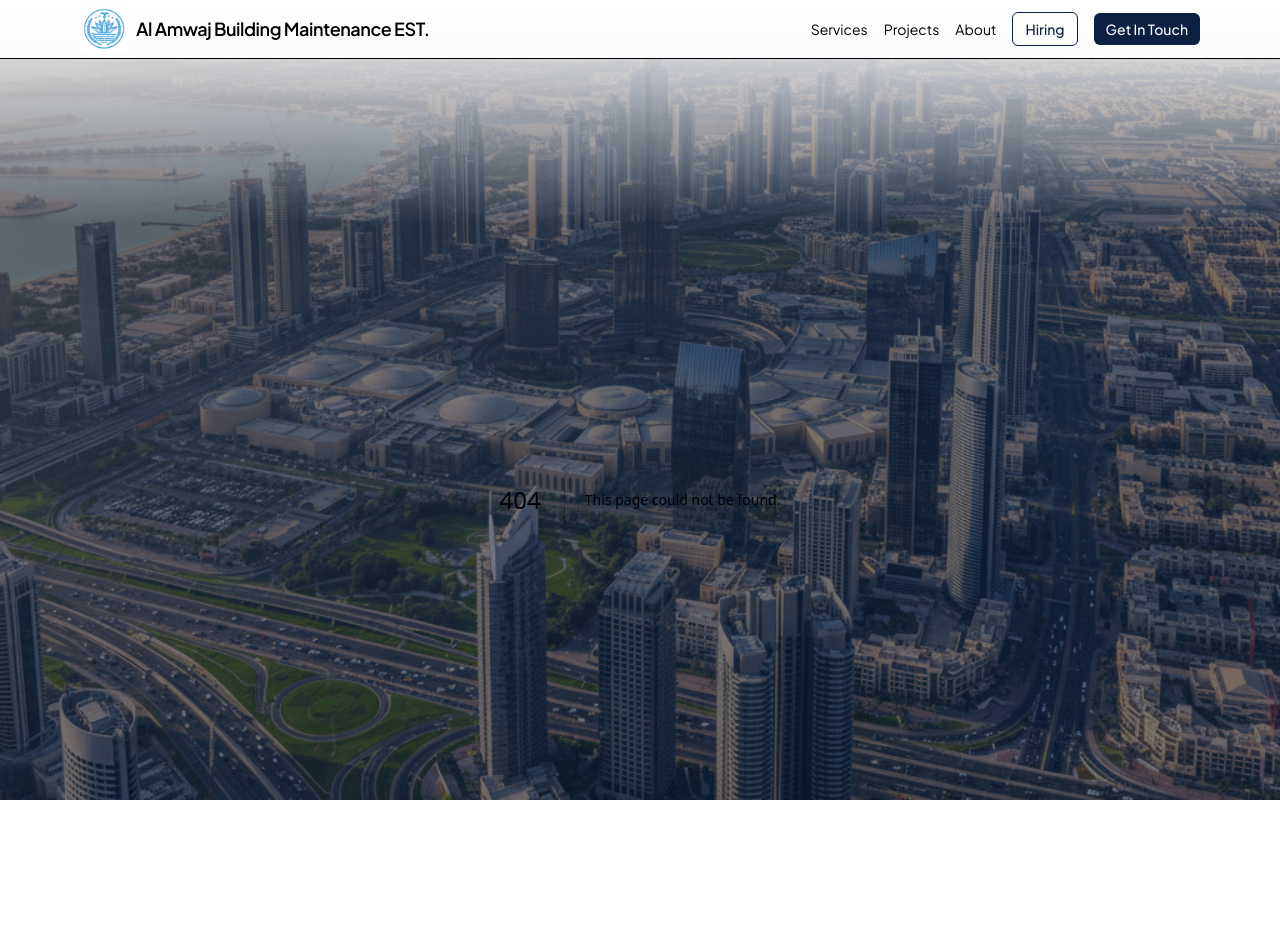
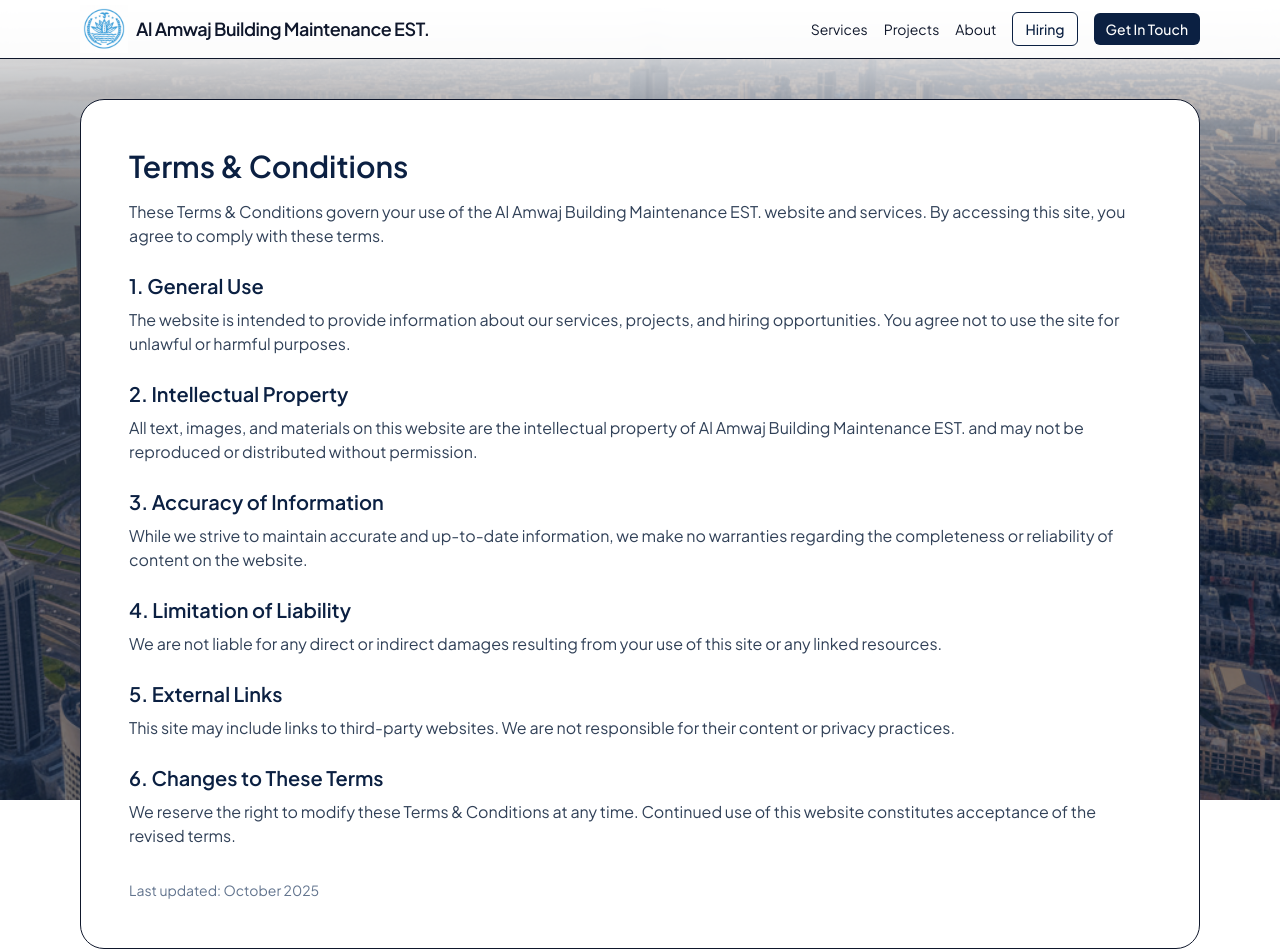
Before and after one commit to WovenTexLTD/Al-Amwaj-BLDG-MAINT.-est, a Next.js app: page /terms in a window 1280 px wide. Before the commit this address had no page. Shown: the top 952 px of the page. Built offline with nearby package versions, Linux system fonts and the light colour scheme.

Commit message:
Create page.tsx

```diff
--- /dev/null
+++ b/src/app/terms/page.tsx
@@ -0,0 +1,46 @@
+export default function TermsPage() {
+  return (
+    <div className="space-y-8">
+      <section className="bg-white border rounded-3xl p-8 md:p-12">
+        <h1 className="text-3xl font-semibold text-[#0B2042] mb-4">Terms & Conditions</h1>
+        <p className="text-slate-700 mb-6">
+          These Terms & Conditions govern your use of the Al Amwaj Building Maintenance EST. website and services. By accessing this site, you agree to comply with these terms.
+        </p>
+
+        <h2 className="text-xl font-semibold text-[#0B2042] mt-6 mb-2">1. General Use</h2>
+        <p className="text-slate-700">
+          The website is intended to provide information about our services, projects, and hiring opportunities. You agree not to use the site for unlawful or harmful purposes.
+        </p>
+
+        <h2 className="text-xl font-semibold text-[#0B2042] mt-6 mb-2">2. Intellectual Property</h2>
+        <p className="text-slate-700">
+          All text, images, and materials on this website are the intellectual property of Al Amwaj Building Maintenance EST. and may not be reproduced or distributed without permission.
+        </p>
+
+        <h2 className="text-xl font-semibold text-[#0B2042] mt-6 mb-2">3. Accuracy of Information</h2>
+        <p className="text-slate-700">
+          While we strive to maintain accurate and up-to-date information, we make no warranties regarding the completeness or reliability of content on the website.
+        </p>
+
+        <h2 className="text-xl font-semibold text-[#0B2042] mt-6 mb-2">4. Limitation of Liability</h2>
+        <p className="text-slate-700">
+          We are not liable for any direct or indirect damages resulting from your use of this site or any linked resources.
+        </p>
+
+        <h2 className="text-xl font-semibold text-[#0B2042] mt-6 mb-2">5. External Links</h2>
+        <p className="text-slate-700">
+          This site may include links to third-party websites. We are not responsible for their content or privacy practices.
+        </p>
+
+        <h2 className="text-xl font-semibold text-[#0B2042] mt-6 mb-2">6. Changes to These Terms</h2>
+        <p className="text-slate-700">
+          We reserve the right to modify these Terms & Conditions at any time. Continued use of this website constitutes acceptance of the revised terms.
+        </p>
+
+        <p className="mt-8 text-slate-500 text-sm">
+          Last updated: October 2025
+        </p>
+      </section>
+    </div>
+  );
+}
```
